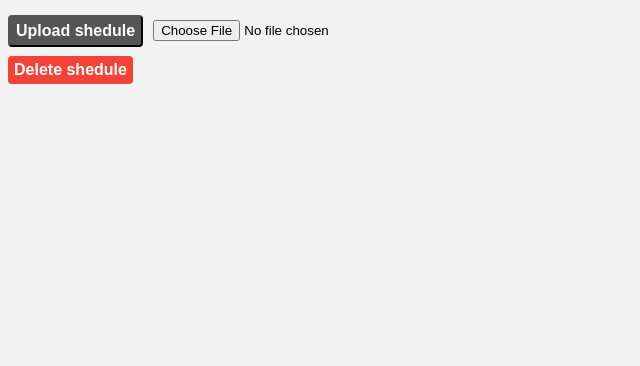
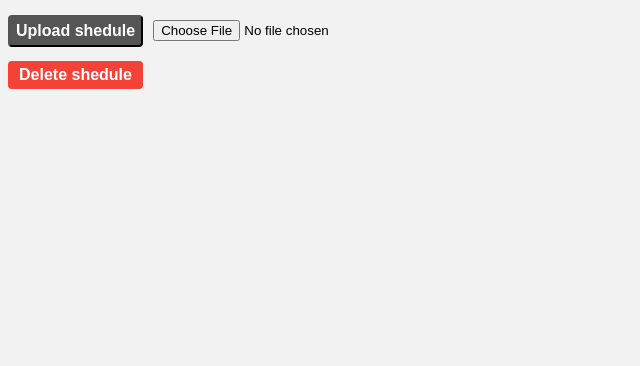
Before and after one commit to DianaGeorgievaa/fmi-parking, a PHP site: page /views/schedule.php in a window 1280 px wide. Shown: the part 54-420 px from the top of the page, without its empty margins (0-640 px from the left). Run offline with PHP 8.4, Linux system fonts and the light colour scheme; some libraries are stand-ins or nearby versions.

Commit message:
Fix bugs

```diff
--- a/styles/schedule.css
+++ b/styles/schedule.css
@@ -19,6 +19,7 @@
 #delete-schedule-button {
     background-color: #f44336;
     border: #b81004;
+    width: 135px;
 }
 
 #delete-schedule-button:hover {
@@ -26,5 +27,6 @@
 }
 
 #delete-button-wrapper {
-    margin-top: 10px;
+    margin-top: 15px;
+    width: 150px;
 }
```
Also changed, not shown: configuration/db/db_insert_users_script.sql (+0 -16 lines), userPhotos/5ee5179f54d50.png (deleted).
